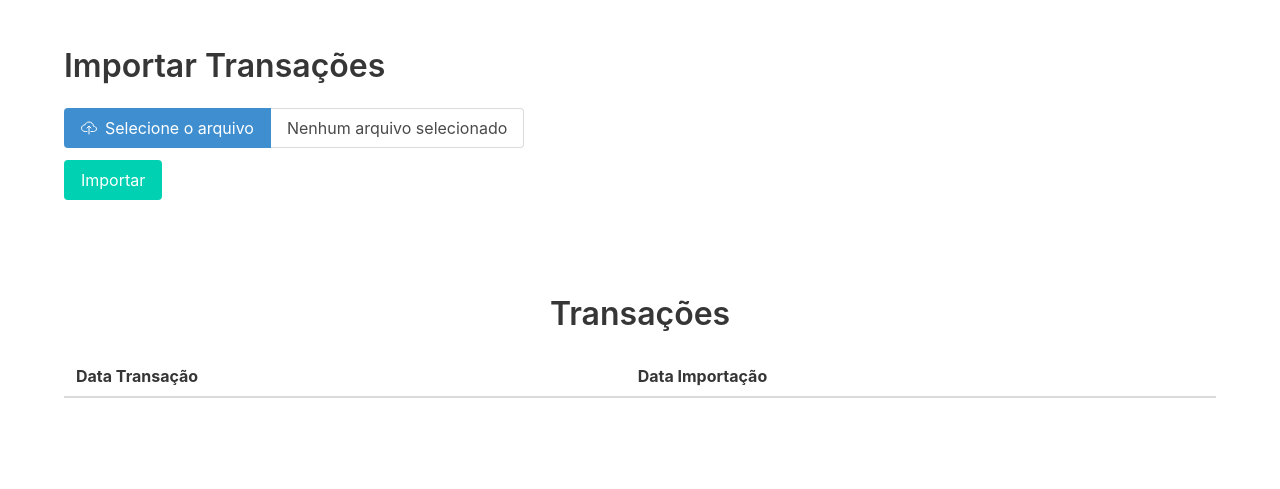
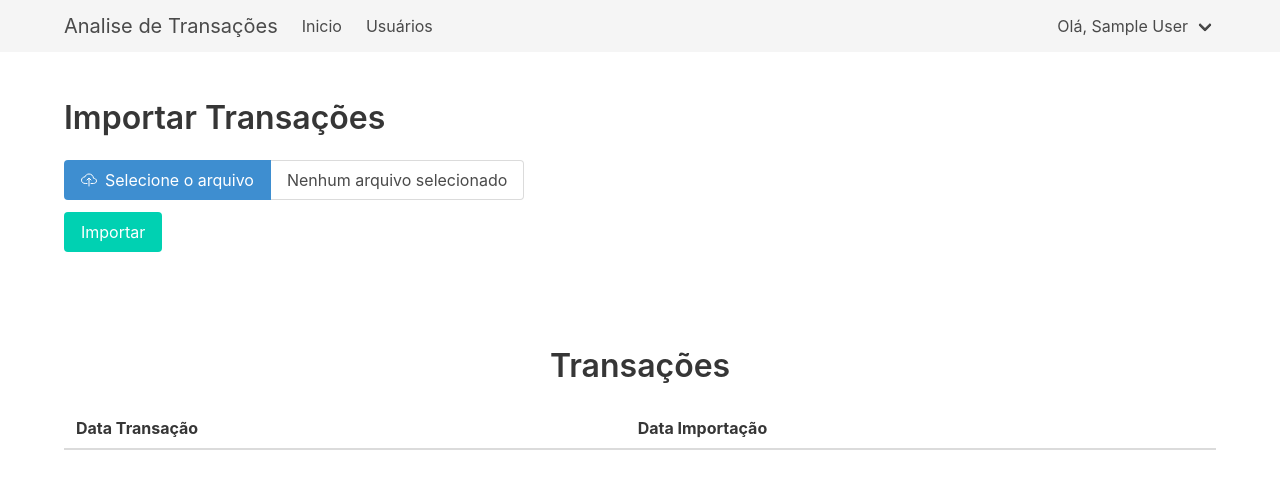
Before and after one commit to marcos-nsantos/analise_e_investigacao_de_transacao, a Django app: page / in a window 1280 px wide. Shown: the top 489 px of the page. Run offline with Django 3.2, Linux system fonts and the light colour scheme; the visitor is signed in with stand-in values (Sample User, id 1); data that the repository does not hold is empty.

Commit message:
add navbar

```diff
--- /dev/null
+++ b/static/partials/js/navbar.js
@@ -0,0 +1,25 @@
+document.addEventListener('DOMContentLoaded', () => {
+
+    // Get all "navbar-burger" elements
+    const $navbarBurgers = Array.prototype.slice.call(document.querySelectorAll('.navbar-burger'), 0);
+
+    // Check if there are any navbar burgers
+    if ($navbarBurgers.length > 0) {
+
+        // Add a click event on each of them
+        $navbarBurgers.forEach(el => {
+            el.addEventListener('click', () => {
+
+                // Get the target from the "data-target" attribute
+                const target = el.dataset.target;
+                const $target = document.getElementById(target);
+
+                // Toggle the "is-active" class on both the "navbar-burger" and the "navbar-menu"
+                el.classList.toggle('is-active');
+                $target.classList.toggle('is-active');
+
+            });
+        });
+    }
+
+});
--- a/templates/base.html
+++ b/templates/base.html
@@ -1,3 +1,5 @@
+{% load static %}
+
 <!DOCTYPE html>
 <html lang="pt-br">
 <head>
@@ -10,5 +12,7 @@
 {% block content %}{% endblock %}
 
 {% block script %}{% endblock %}
+
+<script src="{% static 'partials/js/navbar.js' %}"></script>
 </body>
 </html>
--- /dev/null
+++ b/templates/partials/navbar.html
@@ -0,0 +1,45 @@
+<nav class="navbar is-light" role="navigation" aria-label="main navigation">
+    <div class="container">
+        <div class="navbar-brand">
+            <a class="navbar-item" href="{% url 'transacao:index' %}">
+                <h1 class="subtitle">Analise de Transações</h1>
+            </a>
+            <a role="button" class="navbar-burger burger" aria-label="menu" aria-expanded="false"
+               data-target="navbarBasicExample">
+                <span aria-hidden="true"></span>
+                <span aria-hidden="true"></span>
+                <span aria-hidden="true"></span>
+            </a>
+        </div>
+        <div id="navbarBasicExample" class="navbar-menu">
+            {% if user.is_authenticated %}
+                <div class="navbar-start">
+                    <a class="navbar-item" href="{% url 'transacao:index' %}">
+                        Inicio
+                    </a>
+                    <a class="navbar-item" href="{% url 'user:lista' %}">
+                        Usuários
+                    </a>
+                </div>
+            {% endif %}
+            <div class="navbar-end">
+                {% if not user.is_authenticated %}
+                    <a class="navbar-item" href="">
+                        Login
+                    </a>
+                {% else %}
+                    <div class="navbar-item has-dropdown is-hoverable">
+                        <a class="navbar-link">
+                            Olá, {{ user }}
+                        </a>
+                        <div class="navbar-dropdown">
+                            <a class="navbar-item" href="">
+                                Logout
+                            </a>
+                        </div>
+                    </div>
+                {% endif %}
+            </div>
+        </div>
+    </div>
+</nav>
--- a/templates/transacao/index.html
+++ b/templates/transacao/index.html
@@ -2,6 +2,8 @@
 {% load static %}
 
 {% block content %}
+    {% include 'partials/navbar.html' %}
+
     <section class="section">
         <div class="container">
             <h1 class="title">Importar Transações</h1>
@@ -48,7 +50,7 @@
                 {% for transacao in transacoes %}
                     <tr>
                         <td>{{ transacao.data_hora }}</td>
-                        <td>{{ transacao.arquivo.created_at }}</td>
+                        <td>{{ transacao.created_at }}</td>
                     </tr>
                 {% endfor %}
                 </tbody>
--- a/templates/user/cadastro.html
+++ b/templates/user/cadastro.html
@@ -5,6 +5,8 @@ Cadastro
 {% endblock %}
 
 {% block content %}
+    {% include 'partials/navbar.html' %}
+
     <section class="section">
         <div class="container">
             <div class="columns">
--- a/templates/user/deletar_usuario.html
+++ b/templates/user/deletar_usuario.html
@@ -3,6 +3,8 @@
 {% block title %}Deletar {{ usuario }}{% endblock %}
 
 {% block content %}
+    {% include 'partials/navbar.html' %}
+
     <section class="section">
         <div class="container">
             <div class="columns">
--- a/templates/user/listagem_usuarios.html
+++ b/templates/user/listagem_usuarios.html
@@ -3,6 +3,8 @@
 {% block title %}Usuários Cadastrados{% endblock %}
 
 {% block content %}
+    {% include 'partials/navbar.html' %}
+
     <section class="section">
         <div class="container">
             <div class="columns">
--- a/templates/user/login.html
+++ b/templates/user/login.html
@@ -3,6 +3,8 @@
 {% block title %}Login{% endblock %}
 
 {% block content %}
+    {% include 'partials/navbar.html' %}
+
     <section class="section">
         <div class="container">
             <div class="columns">
--- a/templates/user/update_usuario.html
+++ b/templates/user/update_usuario.html
@@ -3,6 +3,8 @@
 {% block title %}Atualizar dados de {{ usuario }}{% endblock %}
 
 {% block content %}
+    {% include 'partials/navbar.html' %}
+
     <section class="section">
         <div class="container">
             <div class="columns">
```
